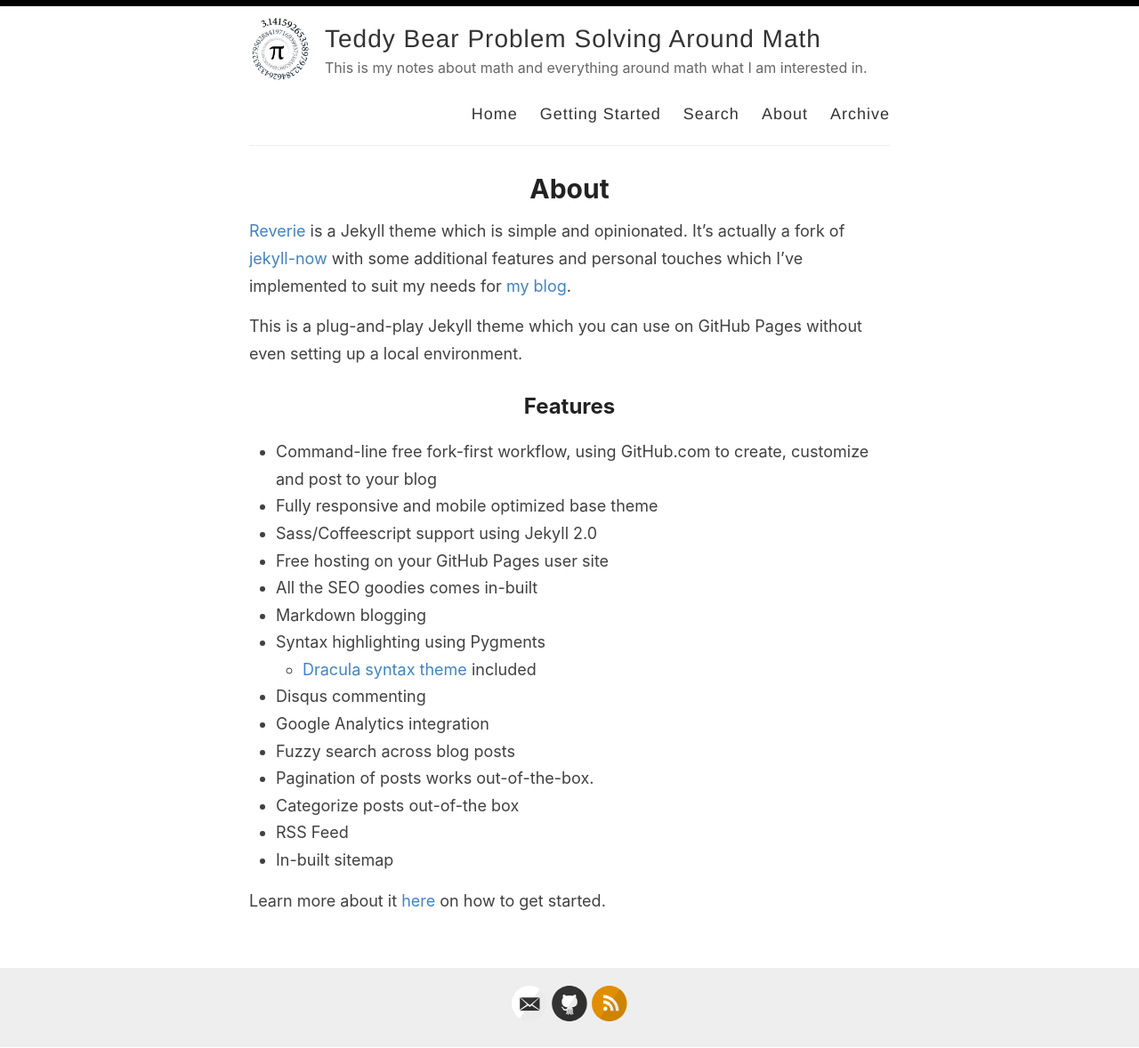
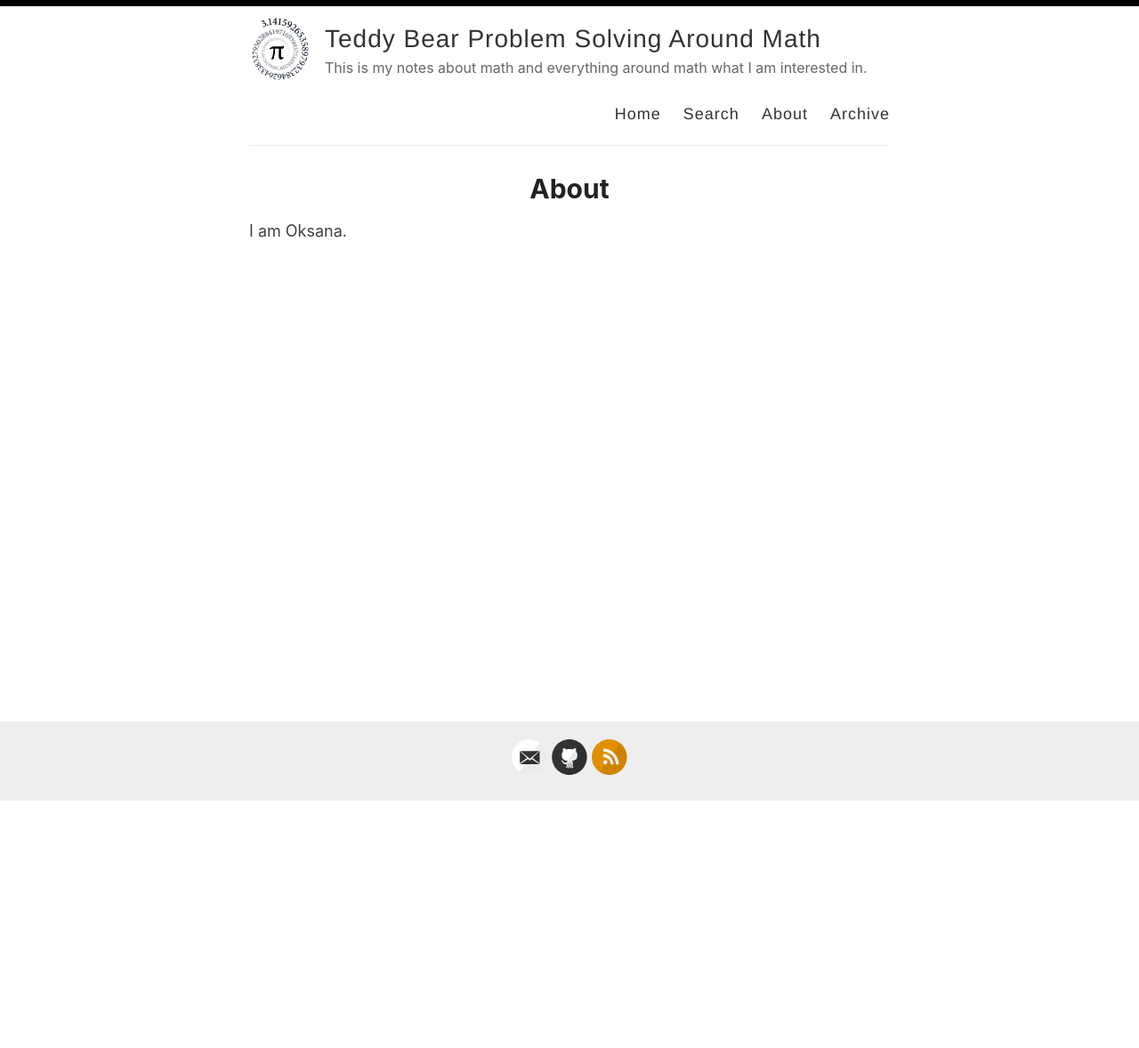
Before and after one commit to oksana-the-pooh/oksana-the-pooh.github.io, a Jekyll site: the page built from _pages/about.md, in a window 1280 px wide. Shown: the whole page at 89% size. Built offline with Jekyll 4.4.1, drawn with Linux system fonts in a browser that asks for light colours; after the commit the page ends 901 px from its top, so only the background shows below that.

Commit message:
Customize

```diff
--- a/_layouts/default.html
+++ b/_layouts/default.html
@@ -34,7 +34,6 @@
 
             <nav>
               <a href="{{ site.baseurl }}/">Home</a>
-              <a href="{{ site.baseurl }}/getting-started">Getting Started</a>
               <a href="{{ site.baseurl }}/search">Search</a>
               <a href="{{ site.baseurl }}/about">About</a>
               <a href="{{ site.baseurl }}/archive">Archive</a>
--- a/_pages/about.md
+++ b/_pages/about.md
@@ -4,26 +4,4 @@
 permalink: /about/
 ---
 
-[Reverie](https://github.com/amitmerchant1990/reverie) is a Jekyll theme which is simple and opinionated. It's actually a fork of [jekyll-now](https://github.com/barryclark/jekyll-now) with some additional features and personal touches which I've implemented to suit my needs for [my blog](https://www.amitmerchant.com).
-
-This is a plug-and-play Jekyll theme which you can use on GitHub Pages without even setting up a local environment.
-
-## Features
-
-- Command-line free fork-first workflow, using GitHub.com to create, customize and post to your blog
-- Fully responsive and mobile optimized base theme
-- Sass/Coffeescript support using Jekyll 2.0
-- Free hosting on your GitHub Pages user site
-- All the SEO goodies comes in-built
-- Markdown blogging
-- Syntax highlighting using Pygments
-    - [Dracula syntax theme](https://draculatheme.com/) included
-- Disqus commenting
-- Google Analytics integration
-- Fuzzy search across blog posts
-- Pagination of posts works out-of-the-box.
-- Categorize posts out-of-the box
-- RSS Feed
-- In-built sitemap
-
-Learn more about it [here](https://github.com/amitmerchant1990/reverie) on how to get started.
+I am Oksana.
```
Also changed, not shown: _pages/getting-started.md (deleted, +0 -51 lines).
